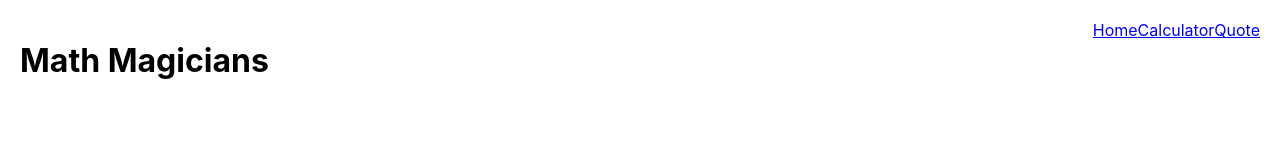
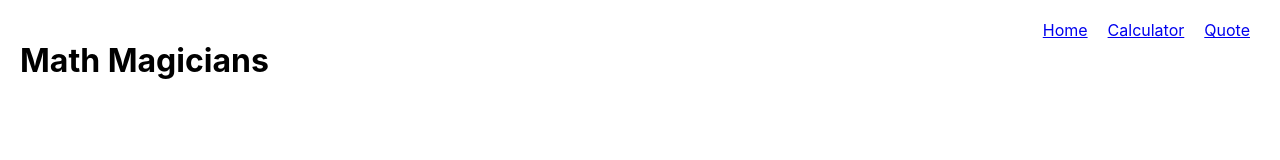
Before and after one commit to sneeu-leeu/math-magicians, a React (Create React App) app: page / in a window 1280 px wide. Shown: the top 160 px of the page. Built offline with nearby package versions, Linux system fonts and the light colour scheme.

Commit message:
Add styles

```diff
--- a/src/App.css
+++ b/src/App.css
@@ -30,3 +30,7 @@
 .bg-orange {
   background-color: rgb(255, 124, 2);
 }
+
+.p-10 {
+  padding: 10px;
+}
```
